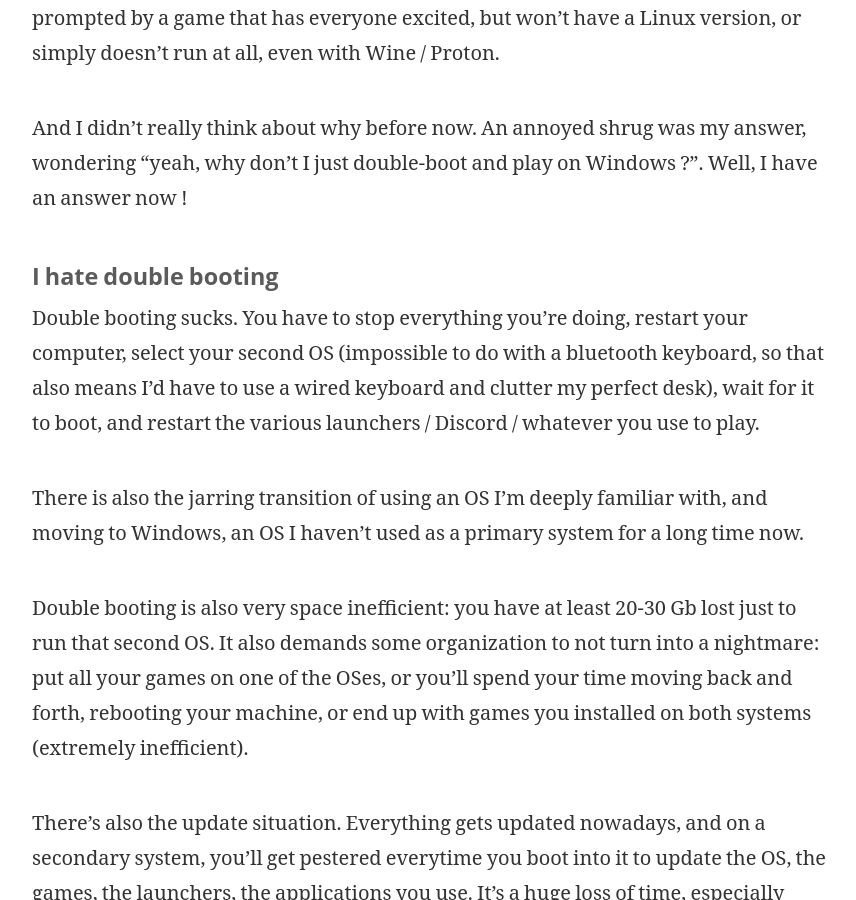
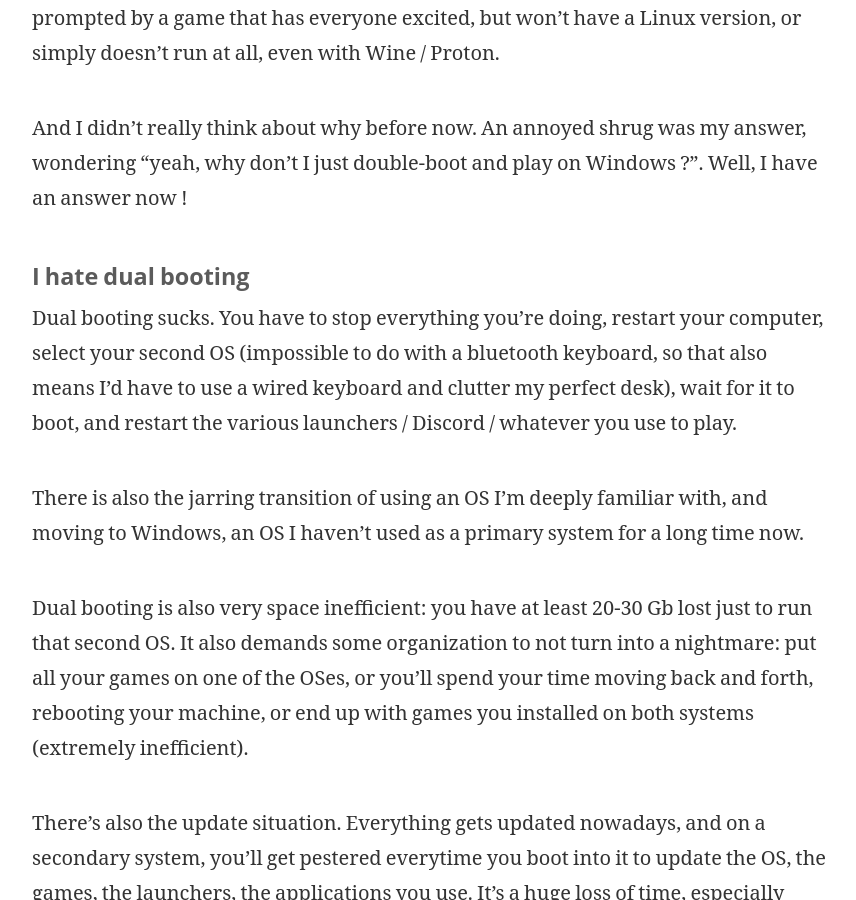
Before and after one commit to TheLinuxEXP/TheLinuxEXP.github.io, a Jekyll site: the page built from _posts/2019-09-20-why-dont-you-play-games-on-windows.md, in a window 1280 px wide and 900 px high, scrolled down 926 px. Shown: the whole window, without its empty margins (208-1064 px from the left). Built offline with Jekyll 4.4.1, drawn with Linux system fonts in a browser that asks for light colours; our own code applies the rules of GitHub Pages for plain Markdown files; some of the changed text lies outside the part shown.

```diff
--- a/_posts/2019-09-20-why-dont-you-play-games-on-windows.md
+++ b/_posts/2019-09-20-why-dont-you-play-games-on-windows.md
@@ -21,13 +21,13 @@ This is a question I get often. From people online, from my friends, or from my
 
 And I didn't really think about why before now. An annoyed shrug was my answer, wondering "yeah, why don't I just double-boot and play on Windows ?". Well, I have an answer now !
 
-### I hate double booting
+### I hate dual booting
 
-Double booting sucks. You have to stop everything you're doing, restart your computer, select your second OS (impossible to do with a bluetooth keyboard, so that also means I'd have to use a wired keyboard and clutter my perfect desk), wait for it to boot, and restart the various launchers / Discord / whatever you use to play.
+Dual booting sucks. You have to stop everything you're doing, restart your computer, select your second OS (impossible to do with a bluetooth keyboard, so that also means I'd have to use a wired keyboard and clutter my perfect desk), wait for it to boot, and restart the various launchers / Discord / whatever you use to play.
 
 There is also the jarring transition of using an OS I'm deeply familiar with, and moving to Windows, an OS I haven't used as a primary system for a long time now.
 
-Double booting is also very space inefficient: you have at least 20-30 Gb lost just to run that second OS. It also demands some organization to not turn into a nightmare: put all your games on one of the OSes, or you'll spend your time moving back and forth, rebooting your machine, or end up with games you installed on both systems (extremely inefficient).
+Dual booting is also very space inefficient: you have at least 20-30 Gb lost just to run that second OS. It also demands some organization to not turn into a nightmare: put all your games on one of the OSes, or you'll spend your time moving back and forth, rebooting your machine, or end up with games you installed on both systems (extremely inefficient).
 
 There's also the update situation. Everything gets updated nowadays, and on a secondary system, you'll get pestered everytime you boot into it to update the OS, the games, the launchers, the applications you use. It's a huge loss of time, especially since Windows likes to reboot after updates, and its updates can also break GRUB from time to time.
 
```
Also changed, not shown: _posts/2019-09-25-returning-to-borderlands.md (added, +96 -0 lines), images/posts/bdl1/bdl1.jpg (added), images/posts/bdl1/blueclaptrap.jpg (added), images/posts/bdl1/car.jpg (added), images/posts/bdl1/gun.jpg (added), images/posts/bdl1/scope.jpg (added).
